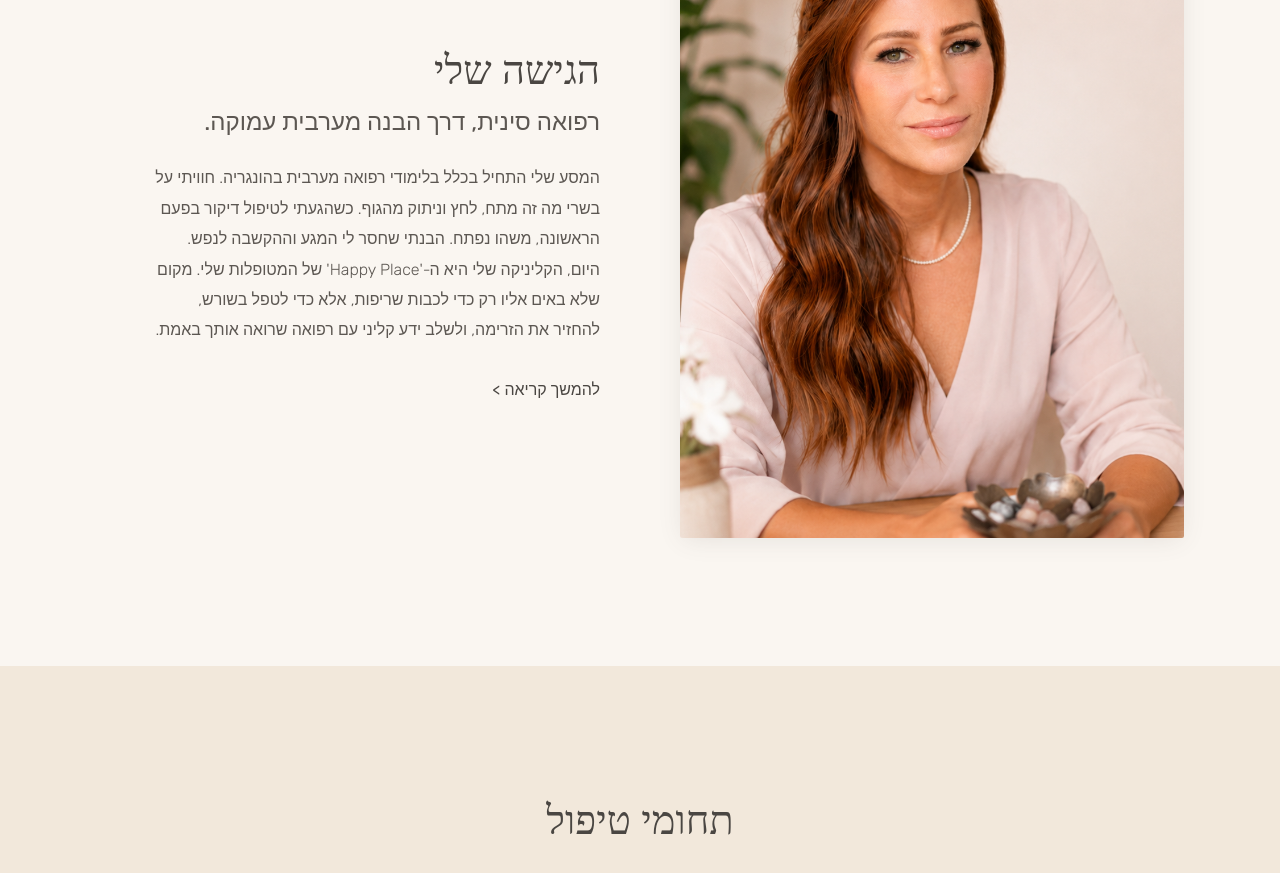
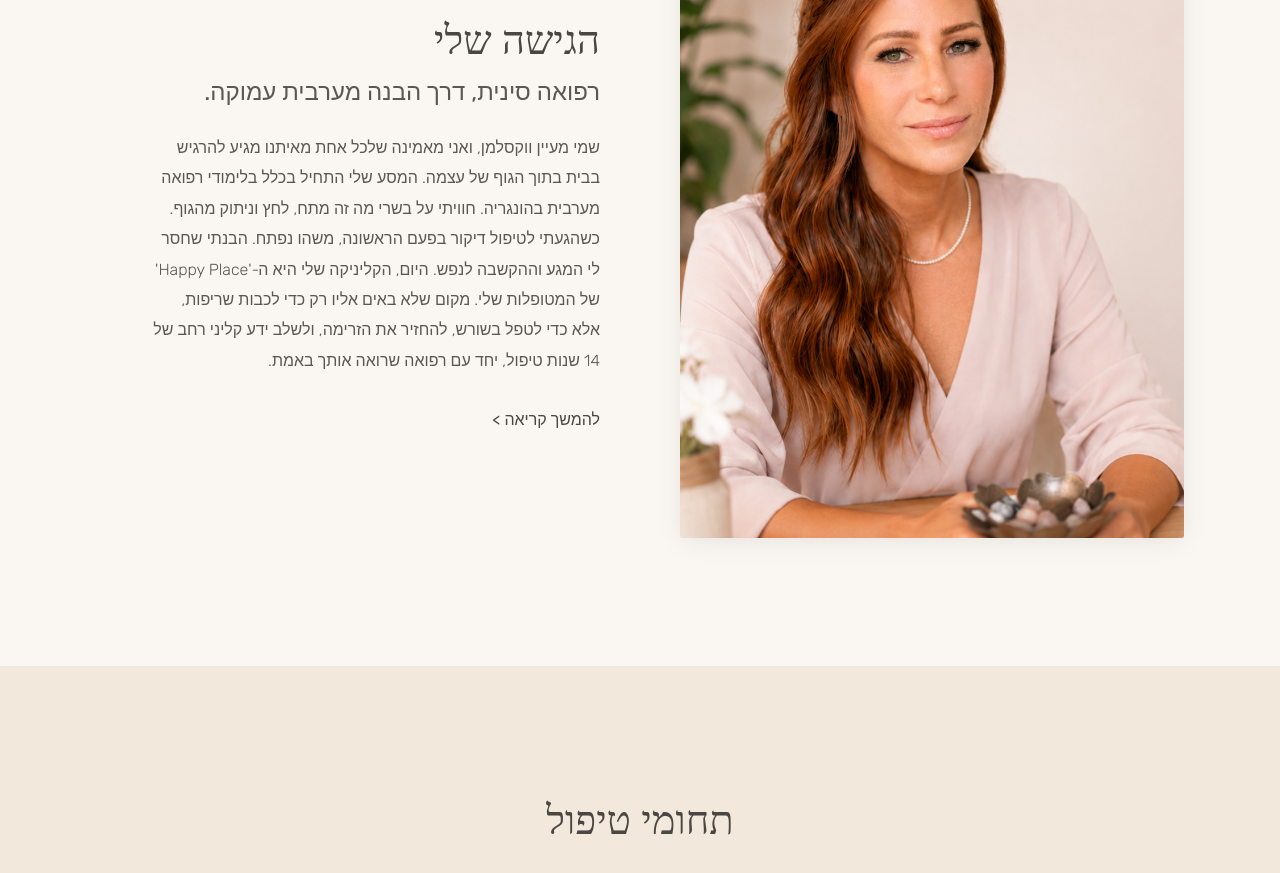
Before and after one commit to ErezGartsman/maayan-clinic-website, a React (Vite) app: page / in a window 1280 px wide. Shown: the part 1020-1893 px from the top of the page. Built offline with nearby package versions, Linux system fonts and the light colour scheme; a web font is replaced by a local one.

Commit message:
Introduce Maayan by name and highlight 14 years of clinical experience

```diff
--- a/src/components/sections/Bio.jsx
+++ b/src/components/sections/Bio.jsx
@@ -47,10 +47,12 @@ function Bio() {
             variants={prefersReducedMotion ? undefined : fadeUp}
             className="mt-6 text-base font-light leading-[1.9] text-taupe-500"
           >
-            המסע שלי התחיל בכלל בלימודי רפואה מערבית בהונגריה. חוויתי על בשרי מה זה מתח, לחץ וניתוק
-            מהגוף. כשהגעתי לטיפול דיקור בפעם הראשונה, משהו נפתח. הבנתי שחסר לי המגע וההקשבה לנפש.
-            היום, הקליניקה שלי היא ה-'Happy Place' של המטופלות שלי. מקום שלא באים אליו רק כדי לכבות
-            שריפות, אלא כדי לטפל בשורש, להחזיר את הזרימה, ולשלב ידע קליני עם רפואה שרואה אותך באמת.
+            שמי מעיין ווקסלמן, ואני מאמינה שלכל אחת מאיתנו מגיע להרגיש בבית בתוך הגוף של עצמה. המסע
+            שלי התחיל בכלל בלימודי רפואה מערבית בהונגריה. חוויתי על בשרי מה זה מתח, לחץ וניתוק מהגוף.
+            כשהגעתי לטיפול דיקור בפעם הראשונה, משהו נפתח. הבנתי שחסר לי המגע וההקשבה לנפש. היום,
+            הקליניקה שלי היא ה-'Happy Place' של המטופלות שלי. מקום שלא באים אליו רק כדי לכבות שריפות,
+            אלא כדי לטפל בשורש, להחזיר את הזרימה, ולשלב ידע קליני רחב של 14 שנות טיפול, יחד עם רפואה
+            שרואה אותך באמת.
           </motion.p>
 
           <motion.div variants={prefersReducedMotion ? undefined : fadeUp} className="mt-8">
--- a/src/pages/About.jsx
+++ b/src/pages/About.jsx
@@ -49,10 +49,10 @@ function About() {
             <Eyebrow>הגישה שלי</Eyebrow>
             <h2 className="mt-5 text-taupe-600">רפואה סינית, דרך הבנה מערבית עמוקה</h2>
             <p className="mt-6 text-base font-light leading-[1.9] text-taupe-500">
-              המסע שלי לא התחיל מרוחניות או מקריסטלים. הוא התחיל מפיקוד בצבא ולימודי רפואה מערבית
-              בהונגריה. הייתי בטוחה שהמסלול שלי ברור, להיות רופאה קונבנציונלית, בדיוק כמו אבא שלי
-              שהוא מנתח אורטופד. אבל בתוך הלחץ, האינטנסיביות והמרדף המערבי, הרגשתי שמשהו מהותי חסר
-              שם, המגע, וההקשבה האמיתית לנפש.
+              שמי מעיין ווקסלמן. המסע שלי לא התחיל מרוחניות או מקריסטלים. הוא התחיל מפיקוד בצבא
+              ולימודי רפואה מערבית בהונגריה. הייתי בטוחה שהמסלול שלי ברור, להיות רופאה קונבנציונלית,
+              בדיוק כמו אבא שלי שהוא מנתח אורטופד. אבל בתוך הלחץ, האינטנסיביות והמרדף המערבי, הרגשתי
+              שמשהו מהותי חסר שם, המגע, וההקשבה האמיתית לנפש.
             </p>
             <p className="mt-6 text-base font-light leading-[1.9] text-taupe-500">
               הגעתי לטיפול הדיקור הראשון שלי בגיל 27, כשהייתי בתקופה של עומס ומתח אדיר. שם גיליתי את
@@ -125,8 +125,10 @@ function About() {
             variants={prefersReducedMotion ? undefined : fadeUp}
             className="mt-6 text-base font-light leading-[1.9] text-taupe-500"
           >
-            מאחורי כל טיפול עומדות שעות של למידה, התמחות קלינית בארץ ובעולם (בבתי חולים בסין, ובלימודי
-            המשך ביפן), והבנה מעמיקה של גוף האישה, תוך שילוב בין הרפואה המערבית למזרחית.
+            מאחורי כל טיפול עומדות 14 שנות ניסיון קליני. לאחר לימודיי עבדתי כחמש שנים כמטפלת בכללית,
+            ובהמשך בחרתי להתמחות ולעבור לקליניקה פרטית, המוקדשת כולה לבריאות האישה, לפוריות ולאיזון
+            הורמונלי. ההכשרה שלי כוללת גם התמחות קלינית בעולם (בבתי חולים בסין, ובלימודי המשך ביפן),
+            מתוך הבנה מעמיקה של גוף האישה ותוך שילוב בין הרפואה המערבית למזרחית.
           </motion.p>
         </motion.div>
 
```
